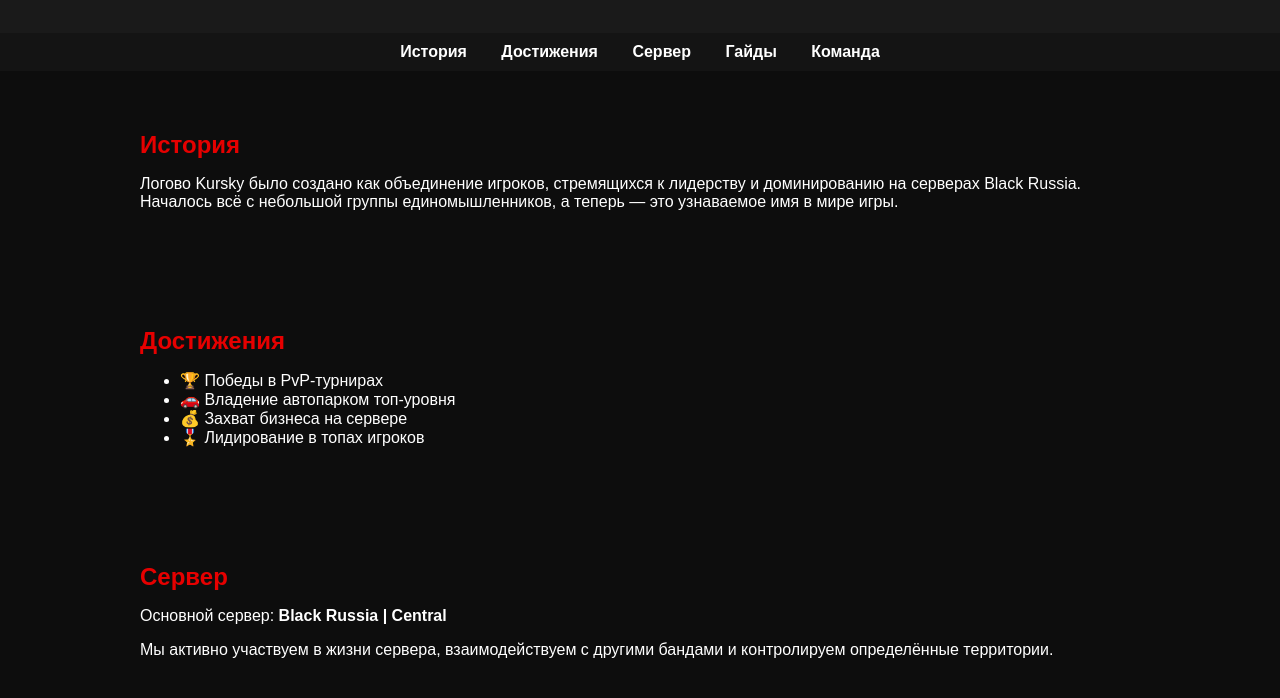
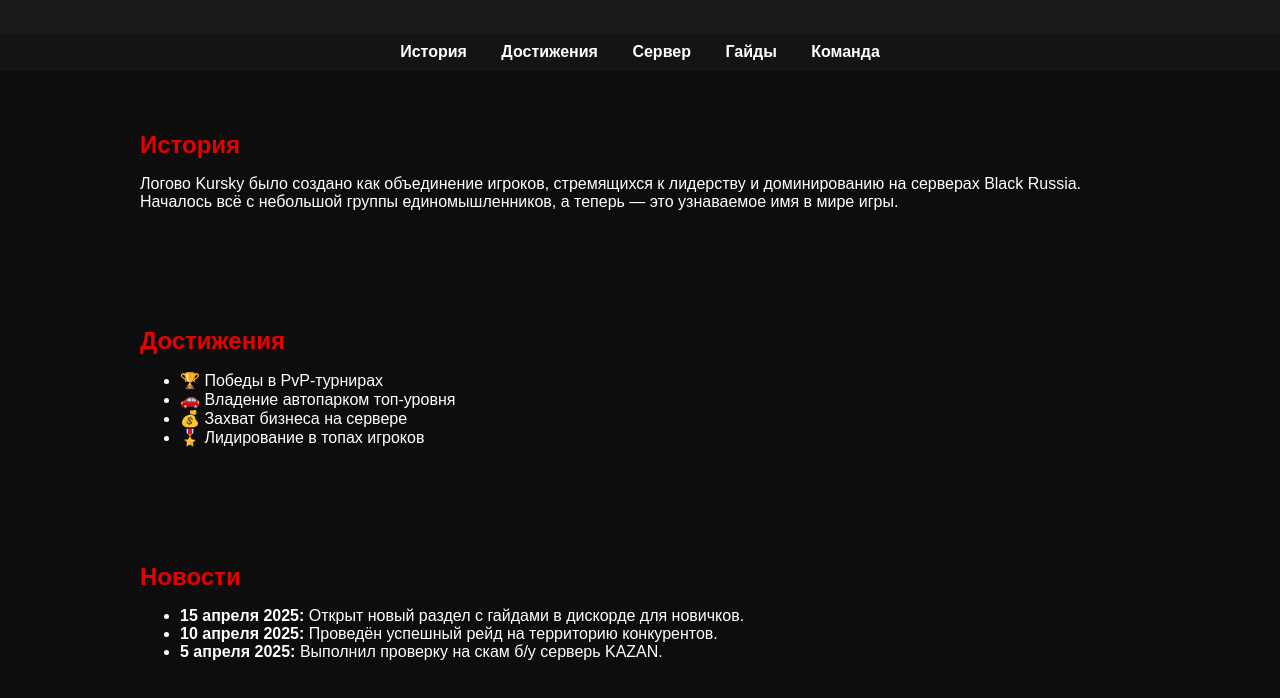
Before and after one commit to kemal1222/syrok47, a plain HTML site: page index.html in a window 1280 px wide. Shown: the part 102-800 px from the top of the page. Drawn offline with Linux system fonts and the light colour scheme.

Commit message:
Update index.html

```diff
--- a/index.html
+++ b/index.html
@@ -47,6 +47,14 @@
       <li>🎖️ Лидирование в топах игроков</li>
     </ul>
   </section>
+  <section id="news">
+  <h2>Новости</h2>
+  <ul>
+    <li><strong>15 апреля 2025:</strong> Открыт новый раздел с гайдами в дискорде  для новичков.</li>
+    <li><strong>10 апреля 2025:</strong> Проведён успешный рейд на территорию конкурентов.</li>
+    <li><strong>5 апреля 2025:</strong> Выполнил проверку на скам б/у серверь KAZAN.</li>
+  </ul>
+</section>
 
   <section id="server">
     <h2>Сервер</h2>
```
